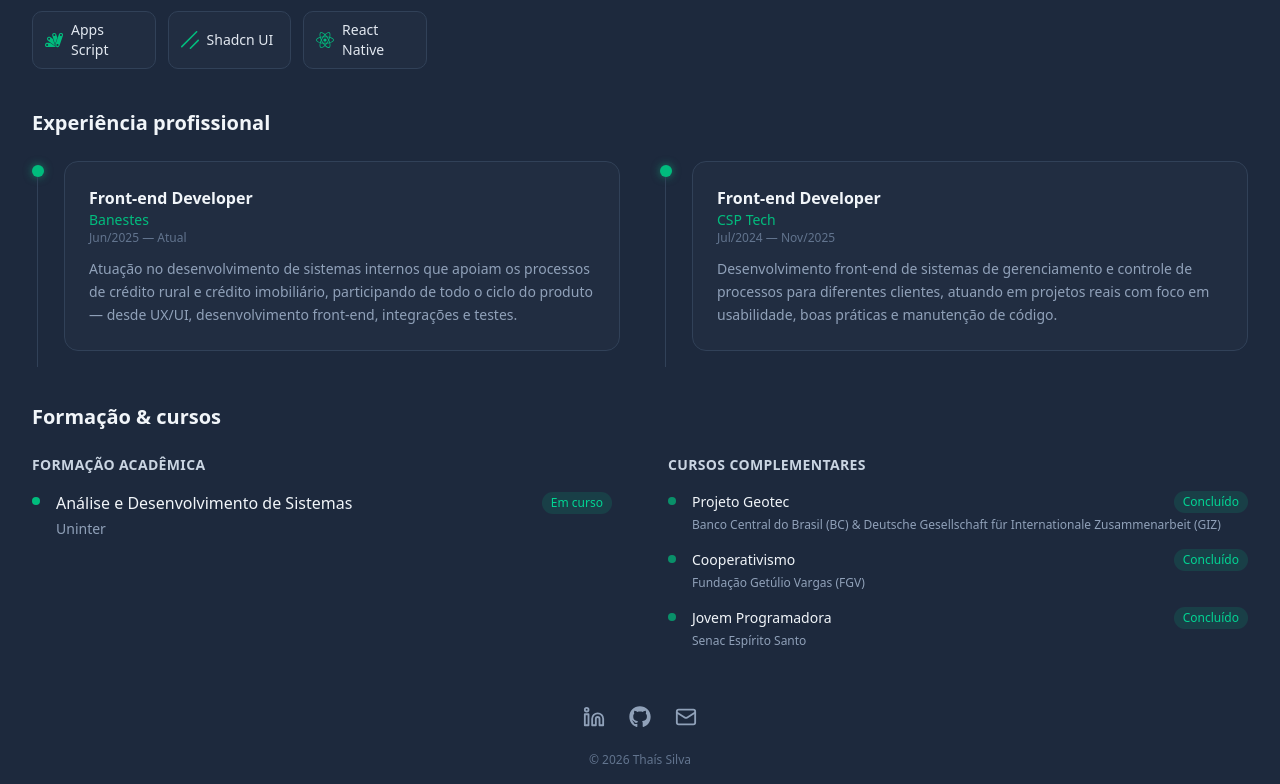
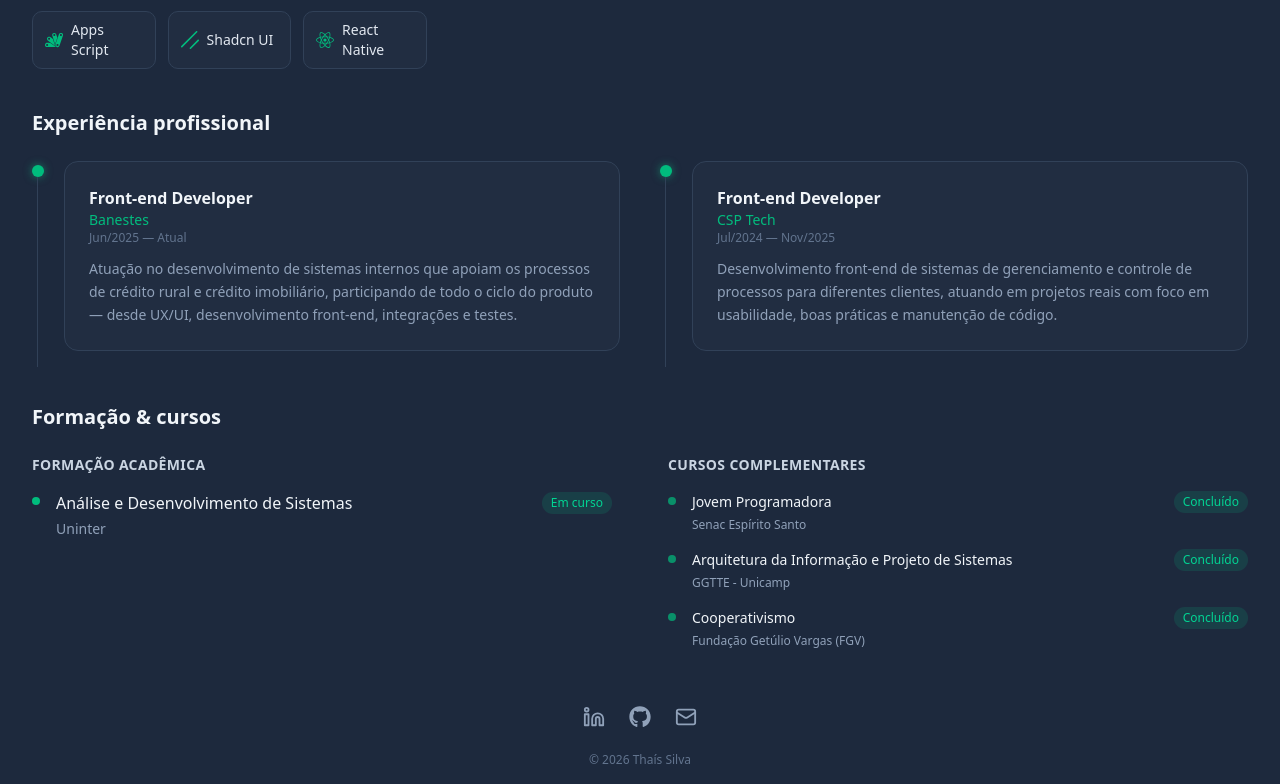
Before and after one commit to thaisdss/Portfolio, a React (Vite) app: page / in a window 1280 px wide. Shown: the part 411-1195 px from the top of the page. Built offline with nearby package versions, Linux system fonts and the light colour scheme; no server answers.

Commit message:
Updated courses list

```diff
--- a/src/constants/index.ts
+++ b/src/constants/index.ts
@@ -37,18 +37,18 @@ export const experiences: ExperienceDomain[] = [
 
 export const courses = [
   {
-    title: "Projeto Geotec",
+    title: "Jovem Programadora",
+    institution: "Senac Espírito Santo",
+  },
+  {
+    title: "Arquitetura da Informação e Projeto de Sistemas",
     institution:
-      "Banco Central do Brasil (BC) & Deutsche Gesellschaft für Internationale Zusammenarbeit (GIZ)",
+      "GGTTE - Unicamp",
   },
   {
     title: "Cooperativismo",
     institution: "Fundação Getúlio Vargas (FGV)",
   },
-  {
-    title: "Jovem Programadora",
-    institution: "Senac Espírito Santo",
-  },
 ]
 
 export const repoNames = ["If-data-merge", "municipalities-pre-verification", "Mini-Projects-React", "Mini-Projects-JS"]
```
